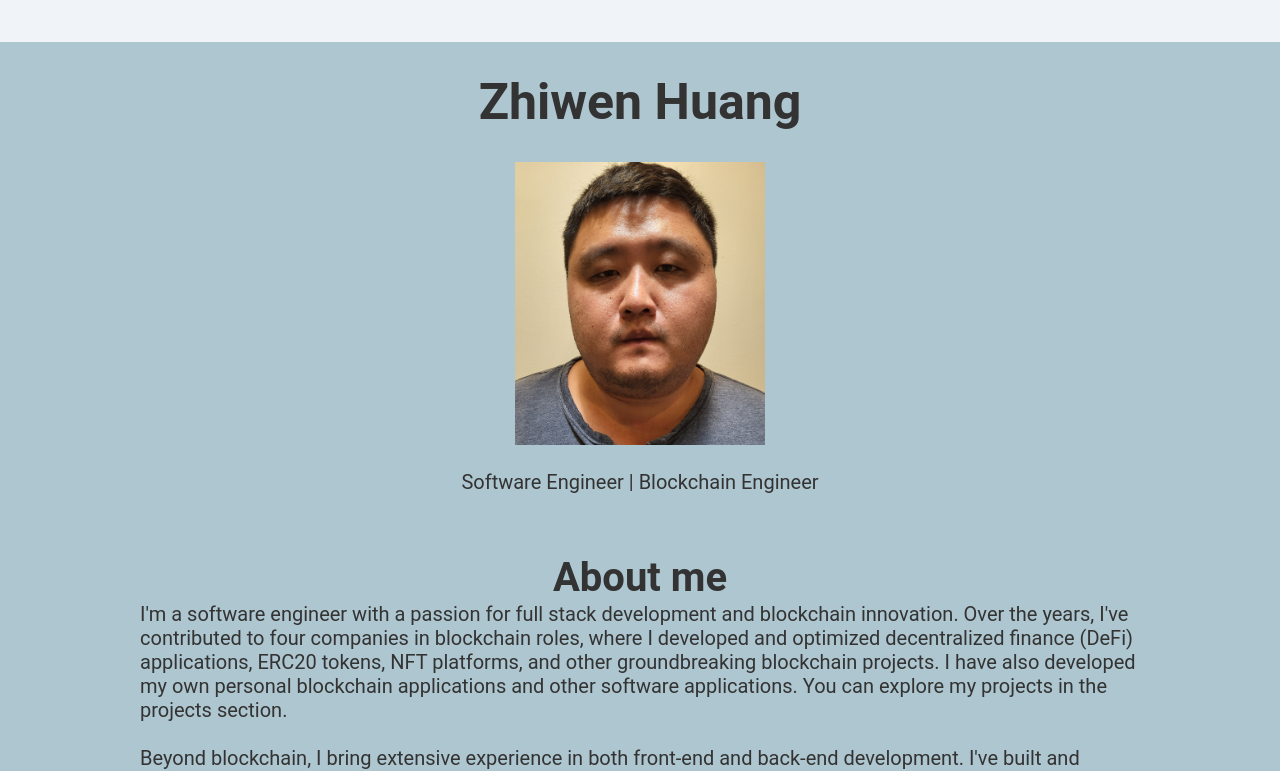
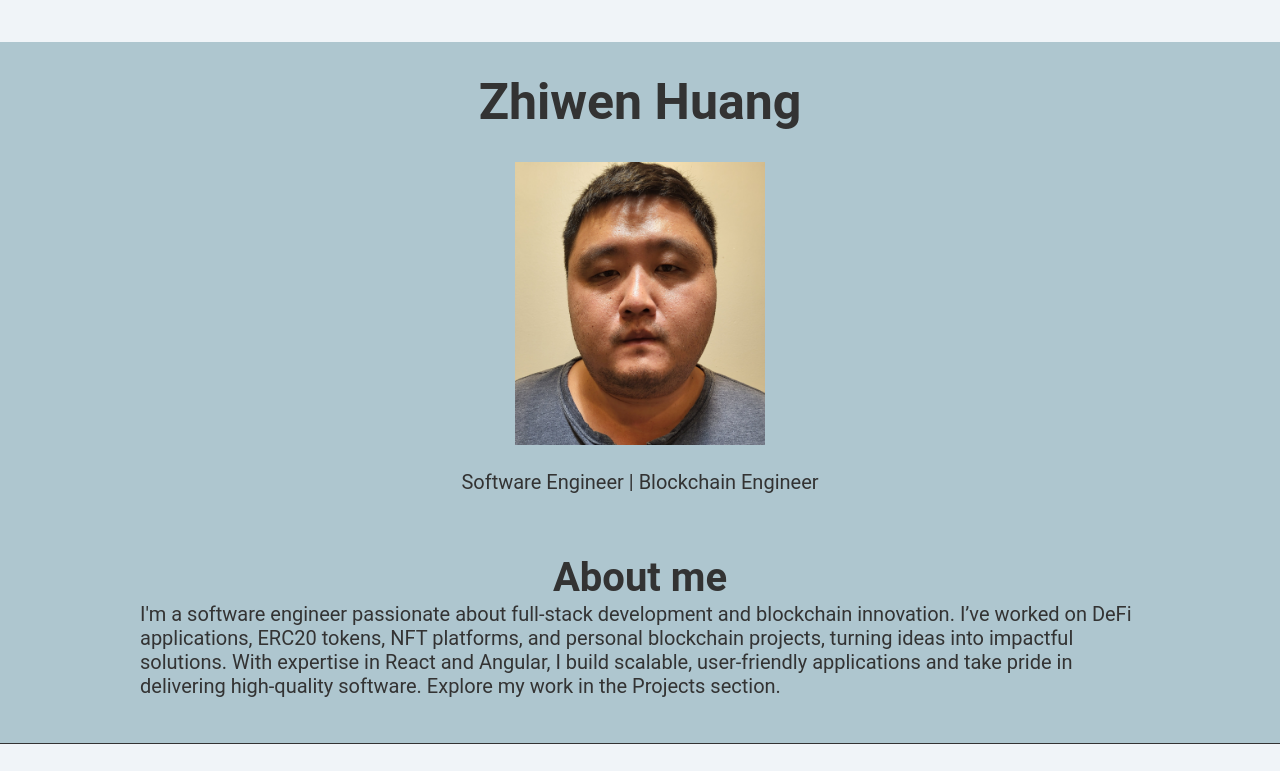
Before and after one commit to zhiwenh/personal-website, a React (Create React App) app in the folder client/: page / in a window 1280 px wide. Shown: the top 771 px of the page. Built offline with nearby package versions, Linux system fonts and the light colour scheme.

Commit message:
Updated about me

```diff
--- a/client/src/App.js
+++ b/client/src/App.js
@@ -201,7 +201,6 @@ function App() {
     }
   });
 
-  // The return
   return (
     <div>
       <div className="nav-bar-wrap">
@@ -278,21 +277,7 @@ function App() {
               </h>
             </div>
             <div className="about-me">
-              I'm a software engineer with a passion for full stack development and
-              blockchain innovation. Over the years, I've contributed to four
-              companies in blockchain roles, where I developed and optimized
-              decentralized finance (DeFi) applications, ERC20 tokens, NFT platforms,
-              and other groundbreaking blockchain projects. I have also developed my own personal
-              blockchain applications and other software applications. You can explore my projects
-              in the projects section.
-            <br />
-            <br />
-              Beyond blockchain, I bring extensive experience in both front-end and
-              back-end development. I've built and maintained dynamic, user-friendly
-              web applications using frameworks like React and Angular, ensuring
-              seamless performance and scalability (this website is built with React).
-              Whether I'm enhancing the user interface or refining server-side logic,
-              I take pride in delivering complete, high-quality software solutions.
+              I'm a software engineer passionate about full-stack development and blockchain innovation. I’ve worked on DeFi applications, ERC20 tokens, NFT platforms, and personal blockchain projects, turning ideas into impactful solutions. With expertise in React and Angular, I build scalable, user-friendly applications and take pride in delivering high-quality software. Explore my work in the Projects section.
             </div>
           </div>
         </div>
```
